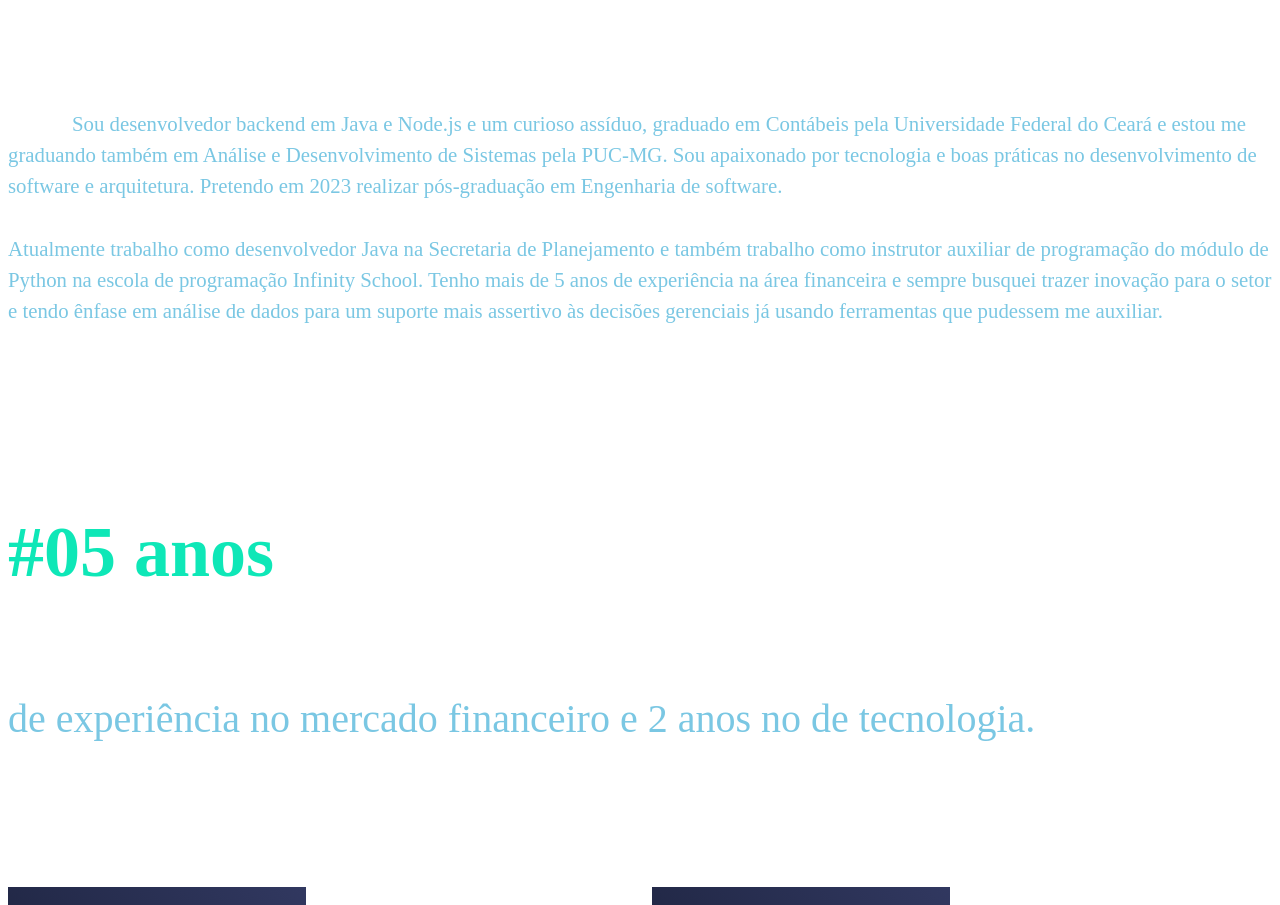
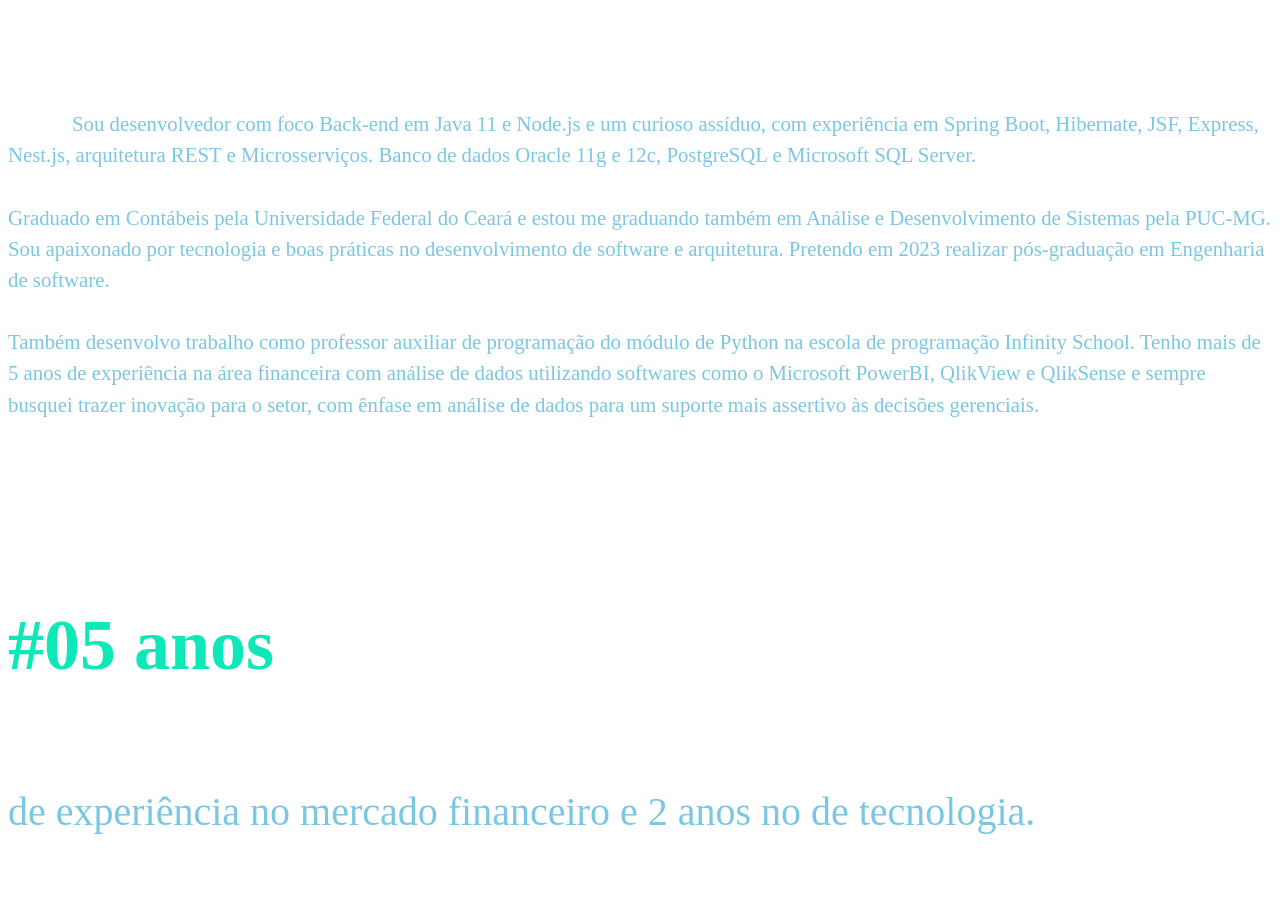
Before and after one commit to michaelferreir12345678/my_portfolio, a Next.js app: page / in a window 1280 px wide. Shown: the part 1125-2030 px from the top of the page. Built offline with nearby package versions, Linux system fonts and the light colour scheme.

Commit message:
alteração dos resumos

```diff
--- a/components/Conhecimentos/index.tsx
+++ b/components/Conhecimentos/index.tsx
@@ -11,6 +11,7 @@ export function Conhecimentos() {
     <Container>
       <SectionTitle title="Conhecimentos" description='Front e Back-end'/>
       <section>
+
         <ConhecimentoItem title="HTML" icon={<AiFillHtml5 />}/>
         <ConhecimentoItem title="CSS" icon={<FaCss3Alt/>}/>
         <ConhecimentoItem title="JavaScript" icon={<DiJavascript/>}/>
--- a/components/Experiencias/styles.ts
+++ b/components/Experiencias/styles.ts
@@ -62,7 +62,7 @@ export const ItemContainer = styled.div`
       padding-top: 1.5rem;
       h1 {
         font-size: 1.2rem;
-        margin-bottom: 0.6rem;
+        margin-bottom: 1rem;
       }
       h2 {
         font-size: 1rem;
--- a/components/Resumo/index.tsx
+++ b/components/Resumo/index.tsx
@@ -20,15 +20,17 @@ export function Resumo() {
       </p> */}
 
       <p>
-      Sou desenvolvedor backend em Java e Node.js e um curioso assíduo, graduado em Contábeis pela Universidade Federal do Ceará e estou me
-      graduando também em Análise e Desenvolvimento de Sistemas pela PUC-MG. Sou apaixonado por tecnologia e boas práticas
-      no desenvolvimento de software e arquitetura. Pretendo em 2023 realizar pós-graduação em Engenharia de software.
+      Sou desenvolvedor com foco Back-end em Java 11 e Node.js e um curioso assíduo, com experiência em Spring Boot, Hibernate, JSF,
+      Express, Nest.js, arquitetura REST e Microsserviços. Banco de dados Oracle 11g e 12c, PostgreSQL e Microsoft SQL Server.
       <br /><br />
-      Atualmente trabalho como desenvolvedor Java na Secretaria de Planejamento e também trabalho como instrutor
-      auxiliar de programação do módulo de Python na escola de programação Infinity School.
-      Tenho mais de 5 anos de experiência na área financeira e sempre busquei trazer inovação para o setor e
-      tendo ênfase em análise de dados para um suporte mais assertivo às decisões gerenciais já usando ferramentas que
-      pudessem me auxiliar.
+      Graduado em Contábeis pela Universidade Federal do Ceará e estou me graduando também em Análise e Desenvolvimento de Sistemas
+      pela PUC-MG. Sou apaixonado por tecnologia e boas práticas no desenvolvimento de software e arquitetura. Pretendo em 2023
+      realizar pós-graduação em Engenharia de software.
+      <br /><br />
+      Também desenvolvo trabalho como professor auxiliar de programação do módulo de Python na escola de programação
+      Infinity School. Tenho mais de 5 anos de experiência na área financeira com análise de dados utilizando softwares
+      como o Microsoft PowerBI, QlikView e QlikSense e sempre busquei trazer inovação para o setor, com ênfase em análise
+      de dados para um suporte mais assertivo às decisões gerenciais.
       </p>
     </Container>
   );
```
